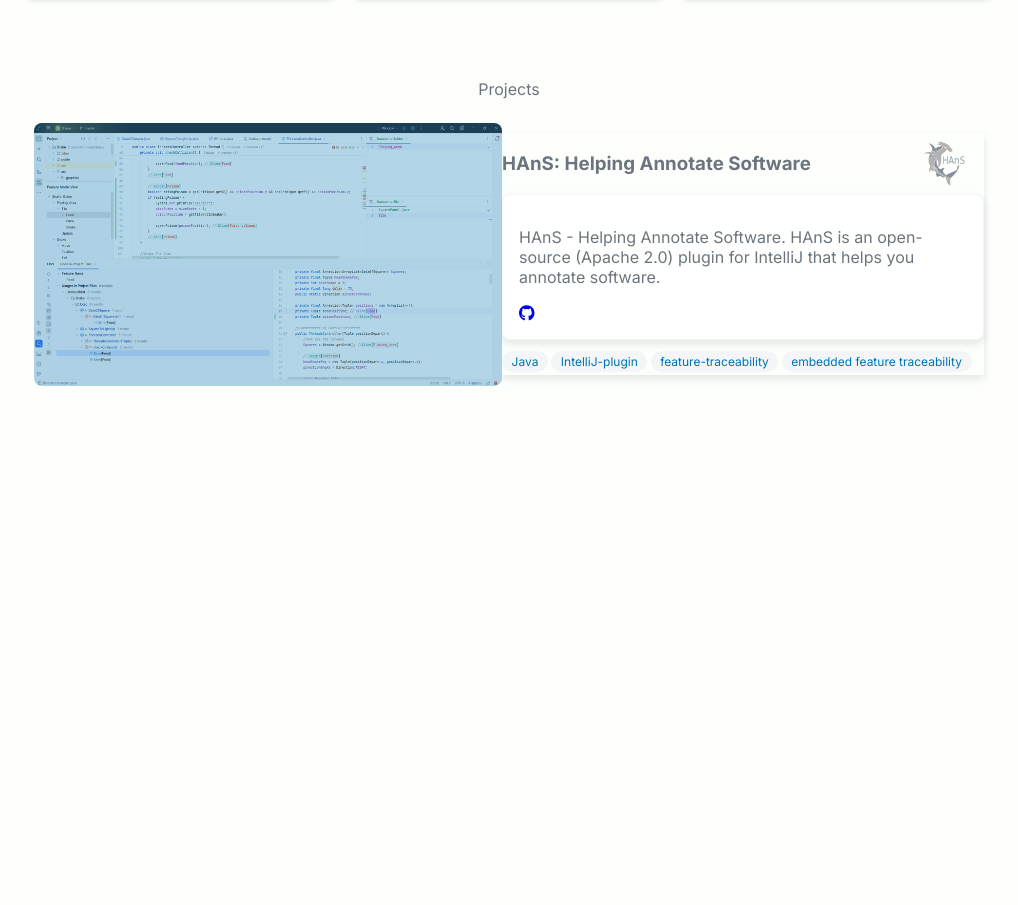
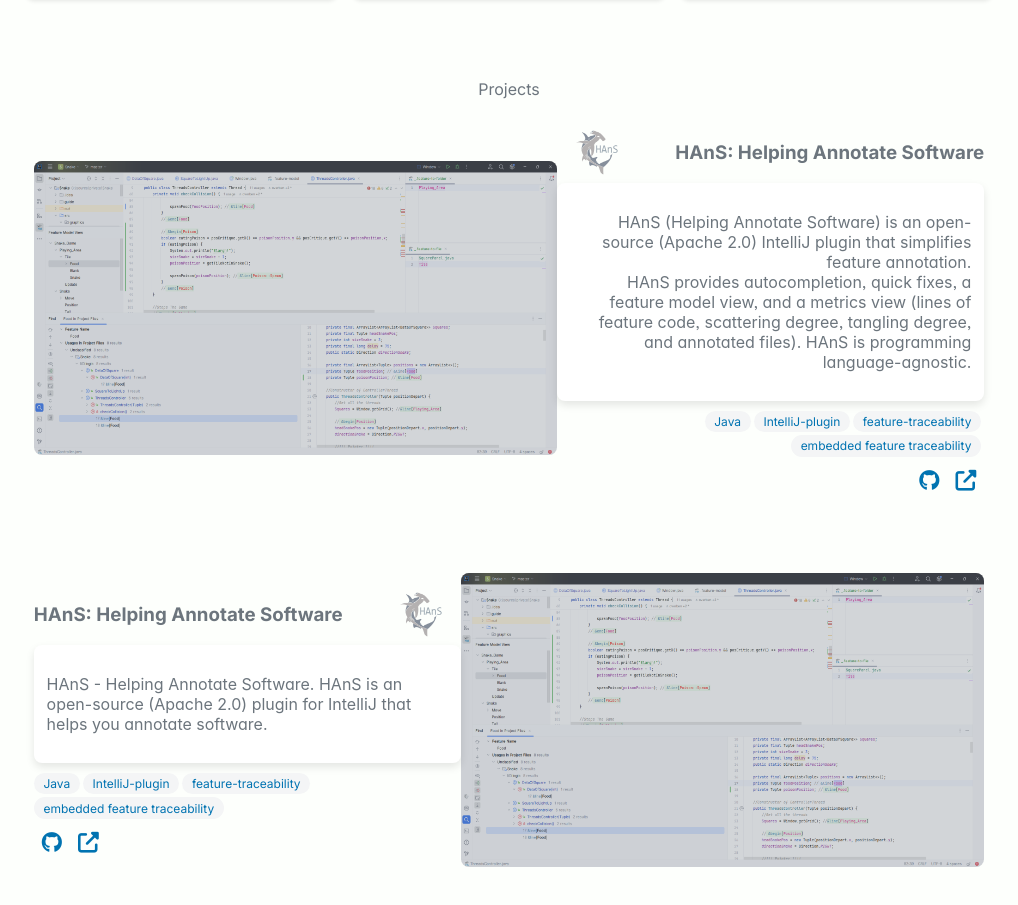
Before and after one commit to johmara/johmara.github.io, an Angular app: page /home in a window 1280 px wide. Shown: the part 1480-2385 px from the top of the page, without its empty margins (131-1149 px from the left). Before the commit the page ends 2082 px from the top, so only its background shows below. Built offline with nearby package versions, Linux system fonts and the light colour scheme.

Commit message:
image with overlay

```diff
--- a/src/app/models/project.model.ts
+++ b/src/app/models/project.model.ts
@@ -2,6 +2,7 @@
   title: string;
   description: string;
   link: string;
+  repo: string;
   image: string;
   logo: string;
   tags: string[];
--- a/src/app/projects/projects.component.html
+++ b/src/app/projects/projects.component.html
@@ -10,13 +10,18 @@
           <img class="project-logo" [src]="project.logo" alt="{{ project.title }}">
         </div>
         <div class="project-card">
-          <p>{{ project.description }}</p>
-          <a [href]="project.link" target="_blank">
-            <i class="fab fa-github"></i>
-          </a>
+          <p [innerHTML]="project.description"></p>
         </div>
         <div class="tags">
           <span *ngFor="let tag of project.tags" class="pill">{{ tag }}</span>
+        </div>
+        <div class="project-links">
+          <a class="project-link" [href]="project.repo" target="_blank">
+            <i class="fab fa-github"></i>
+          </a>
+          <a class="project-link" [href]="project.link" target="_blank">
+            <i class="fas fa-external-link-alt"></i>
+          </a>
         </div>
       </div>
     </div>
--- a/src/app/projects/projects.component.scss
+++ b/src/app/projects/projects.component.scss
@@ -33,7 +33,7 @@
   position: absolute;
   width: 100%;
   height: 100%;
-  background-color: var(--accent-color-2);
+  background-color: var(--main-color);
   opacity: 30%;
   pointer-events: none; /* Ensure the overlay doesn't interfere with interactions */
   transition: opacity 0.3s; /* Smooth transition for opacity change */
@@ -53,14 +53,20 @@
 }
 
 .project-details {
-  box-shadow: 0 4px 8px rgba(0, 0, 0, 0.1);
+  position: relative; /* Ensure the pseudo-element is positioned correctly */
+  border-radius: 8px;
+  max-width: 45%;
 }
 
 .project-title{
   display: flex;
-  flex-direction: row;
+  flex-direction: row-reverse;
   align-items: center;
   justify-content: space-between;
+}
+
+.project.reverse .project-title{
+  flex-direction: row;
 }
 
 .project-title img{
@@ -73,23 +79,60 @@
 
 .project-card {
   background-color: #fff; /* White background for the card */
-  border: 1px solid var(--background-color-darker); /* Light border around the card */
+  //border: 1px solid var(--background-color-darker); /* Light border around the card */
   border-radius: 8px; /* Rounded corners */
   box-shadow: 0 4px 8px rgba(0, 0, 0, 0.1); /* Subtle shadow for a card effect */
-  padding: 1rem; /* Padding inside the card */
+  padding: 0.8rem; /* Padding inside the card */
   transition: transform 0.3s, box-shadow 0.3s; /* Smooth transition for hover effects */
+  font-family: -apple-system, ui-sans-serif, system-ui, BlinkMacSystemFont, "Segoe UI", Roboto, "Helvetica Neue", Arial, "Noto Sans", sans-serif, "Apple Color Emoji", "Segoe UI Emoji", "Segoe UI Symbol", "Noto Color Emoji";
+  font-size: 1rem;
+  font-weight: normal;
+  text-align: end;
 }
 
+.project.reverse .project-card {
+  text-align: start;
+}
+
+.project-links{
+  font-size: 1.3rem;
+  display: flex;
+  flex-direction: row;
+  align-items: center;
+  justify-content: flex-end;
+  margin-top: 0.5rem;
+}
+
+.project-link{
+  color: var(--accent-color-2);
+  margin-right: 0.5rem;
+  margin-left: 0.5rem;
+
+}
+
+.project.reverse .project-links{
+  justify-content: flex-start;
+}
+
+
 .tags {
+  display: flex;
+  flex-direction: row;
   margin-top: 10px;
+  justify-content: flex-end;
+  flex-wrap: wrap;
+}
+
+.project.reverse .tags{
+  justify-content: flex-start;
 }
 
 .pill {
-  display: inline-block;
   background-color: var(--background-color-darker);
   margin: 0 0.2rem 0.2rem 0;
   padding: 0.2rem 0.6rem; /* Adjust padding to make it look more like a pill */
   border-radius: 999px; /* Make the corners fully rounded */
   font-size: 0.75rem;
   color: var(--accent-color-2);
+
 }
--- a/src/assets/projects/projects.json
+++ b/src/assets/projects/projects.json
@@ -1,8 +1,18 @@
 [
   {
     "title": "HAnS: Helping Annotate Software",
+    "description": "HAnS (Helping Annotate Software) is an open-source (Apache 2.0) IntelliJ plugin that simplifies feature annotation. <br> HAnS provides autocompletion, quick fixes, a feature model view, and a metrics view (lines of feature code, scattering degree, tangling degree, and annotated files). HAnS is programming language-agnostic.",
+    "link": "https://plugins.jetbrains.com/plugin/22759-hans",
+    "repo": "https://github.com/isselab/HAnS",
+    "image": "assets/projects/hans/hans.png",
+    "logo": "assets/projects/hans/hans-logo.png",
+    "tags": ["Java", "IntelliJ-plugin", "feature-traceability", "embedded feature traceability"]
+  },
+  {
+    "title": "HAnS: Helping Annotate Software",
     "description": "HAnS - Helping Annotate Software. HAnS is an open-source (Apache 2.0) plugin for IntelliJ that helps you annotate software.",
-    "link": "https://github.com/isselab/HAnS",
+    "link": "https://plugins.jetbrains.com/plugin/22759-hans",
+    "repo": "https://github.com/isselab/HAnS",
     "image": "assets/projects/hans/hans.png",
     "logo": "assets/projects/hans/hans-logo.png",
     "tags": ["Java", "IntelliJ-plugin", "feature-traceability", "embedded feature traceability"]
```
